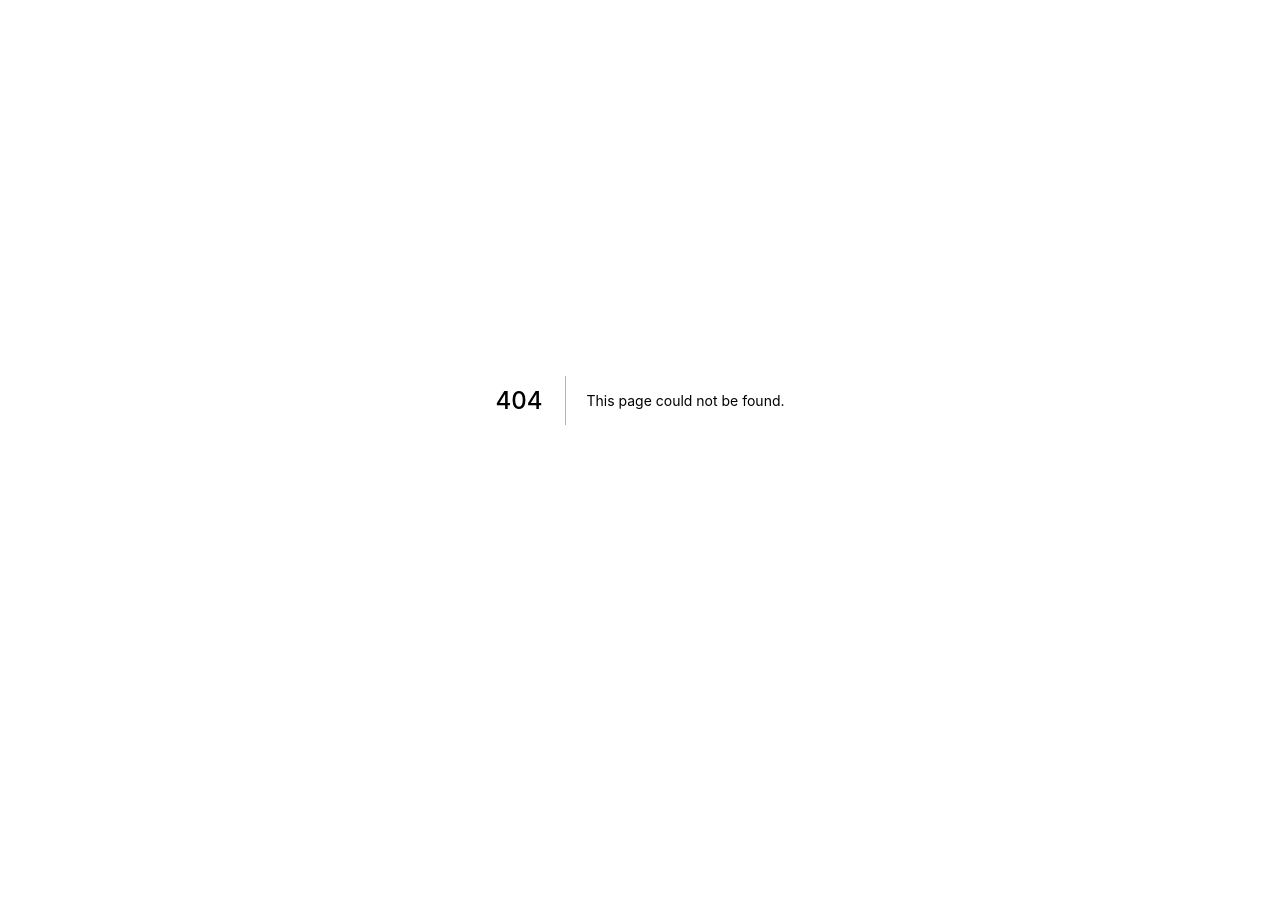
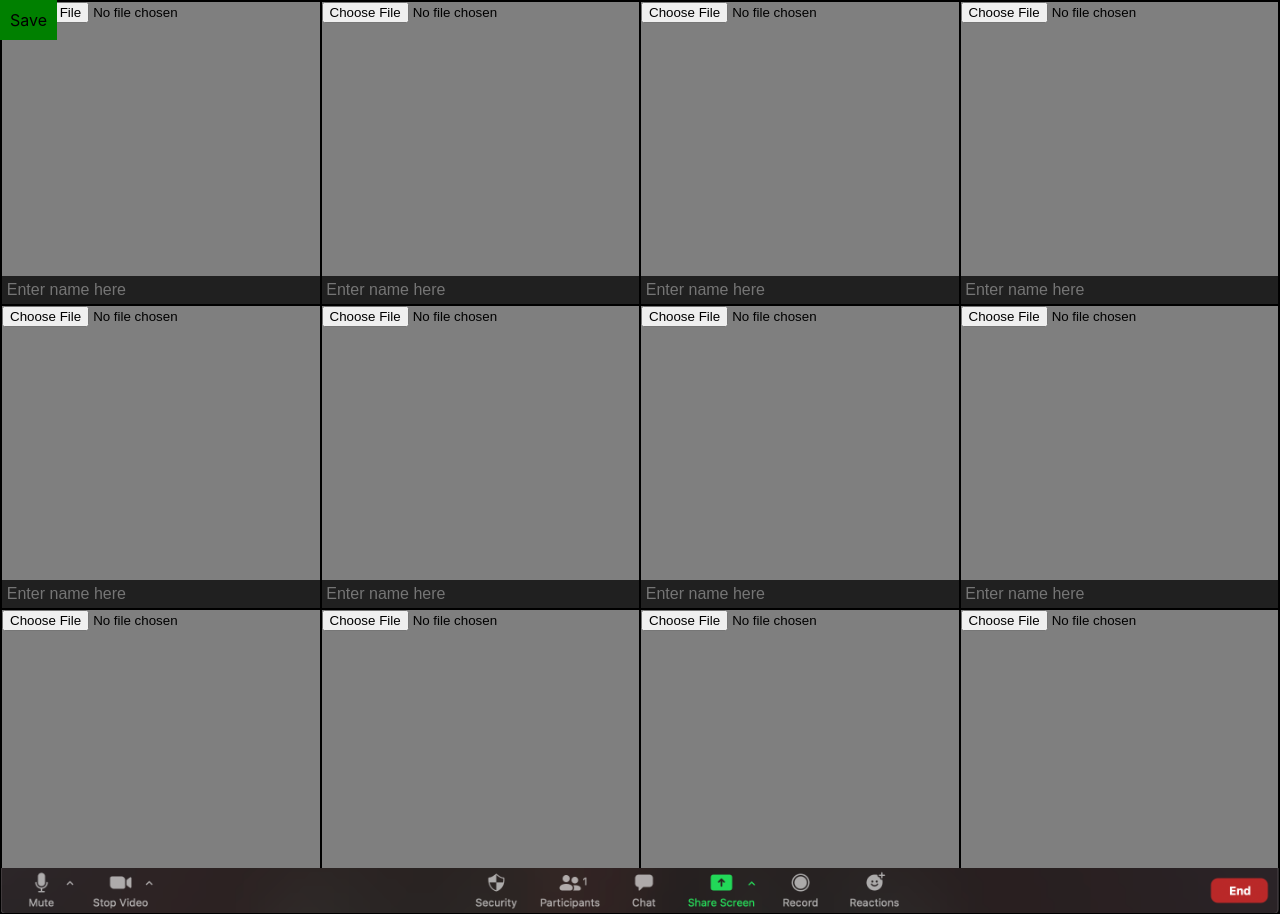
Before and after one commit to willstrasser/zoom-template, a Next.js app: page /zoom in a window 1280 px wide. Before the commit this address had no page. Before the commit the page ends 800 px from the top, so only its background shows below. Built offline with nearby package versions, Linux system fonts and the light colour scheme.

Commit message:
first attempt

```diff
--- a/package.json
+++ b/package.json
@@ -8,8 +8,12 @@
     "start": "next start"
   },
   "dependencies": {
+    "html2canvas": "^1.0.0-rc.7",
     "next": "10.0.1",
     "react": "17.0.1",
     "react-dom": "17.0.1"
+  },
+  "devDependencies": {
+    "prettier": "2.0.5"
   }
 }
--- /dev/null
+++ b/pages/zoom.js
@@ -0,0 +1,96 @@
+import {useState} from 'react';
+import html2canvas from 'html2canvas';
+
+export default function Zoom() {
+  const onSave = (() =>{
+    document.querySelector("#grid").style.width='600vw';
+    document.querySelector("#grid").style.height='300vw';
+    document.body.style.fontSize='5rem';
+    html2canvas(document.querySelector("#grid"), {
+      allowTaint: true,
+      scale: 1,
+      ignoreElements: (element) => element.tagName === 'input',
+  }).then(function(canvas) {
+      const image = canvas.toDataURL("image/png").replace("image/png", "image/octet-stream");
+      var a = document.createElement('a');
+      a.href = image;
+      a.download = "output.png";
+      document.body.appendChild(a);
+      a.click();
+      document.body.removeChild(a);
+
+      document.querySelector("#grid").style.width='100vw';
+      document.querySelector("#grid").style.height='50vw';
+      document.body.style.fontSize='1rem';
+    });
+  })
+  const array = Array.apply(null, Array(12)).map(function () {})
+  return(
+    <>
+      <div style={{
+        height: '71.4vw',
+        width: '100vw',
+        display: 'grid',
+        gridTemplateColumns: '25% 25% 25% 25%',
+        gridTemplateRows: '33.33% 33.33% 33.33%',
+        border: '.1em solid black',
+        position: 'relative',
+        background: 'rgba(0,0,0,.5)'
+      }} id="grid">
+        {array.map((item, index) => <Cell key={index}/>)}
+
+        <img src="/chrome.png" style={{
+          width: '100%',
+          position: 'absolute',
+          left: 0,
+          right: 0,
+          bottom: 0
+        }}/>
+      </div>
+      <div style={{position: 'absolute', background: 'green', top:0, padding:10}} onClick={onSave}>Save</div>
+    </>
+  );
+}
+
+const Cell = () => {
+  const [files, setFiles] = useState([]);
+  const [name, setName] = useState('');
+  const onChange = (e) => {
+    setFiles(event.target.files);
+  }
+  return (
+    <div style={{width: '100%', height: '100%', border: '.1em solid black', position:'relative'}}>
+      {!files.length > 0 && <input style={{position: 'absolute'}} onChange={onChange} type="file" accept="image/*"></input>}
+      {Array.from(files).map(file=>{
+        return (
+          <div
+            style={{
+              width: '100%',
+              height: '100%',
+              background: `transparent url("${URL.createObjectURL(file)}") no-repeat center center/cover`
+            }}
+          >
+            <div onClick={()=>setFiles([])} style={{position:'absolute', right: 0}}>x</div>
+          </div>
+        );
+        })}
+        <input
+          value={name}
+          placeholder="Enter name here"
+          onChange={(e) => setName(e.value)}
+          style={{
+            width: '100%',
+            padding: '.3em',
+            position:'absolute',
+            bottom: 0,
+            color: 'white',
+            background:'rgba(0,0,0,.75)',
+            border:'none',
+            backgroundImage:'none',
+            boxShadow: 'none',
+            fontSize: '1em',
+          }}
+        />
+    </div>
+  );
+}
```
Also changed, not shown: public/chrome.png (added), 1 other file (tests, documents, lock files or other folders).
